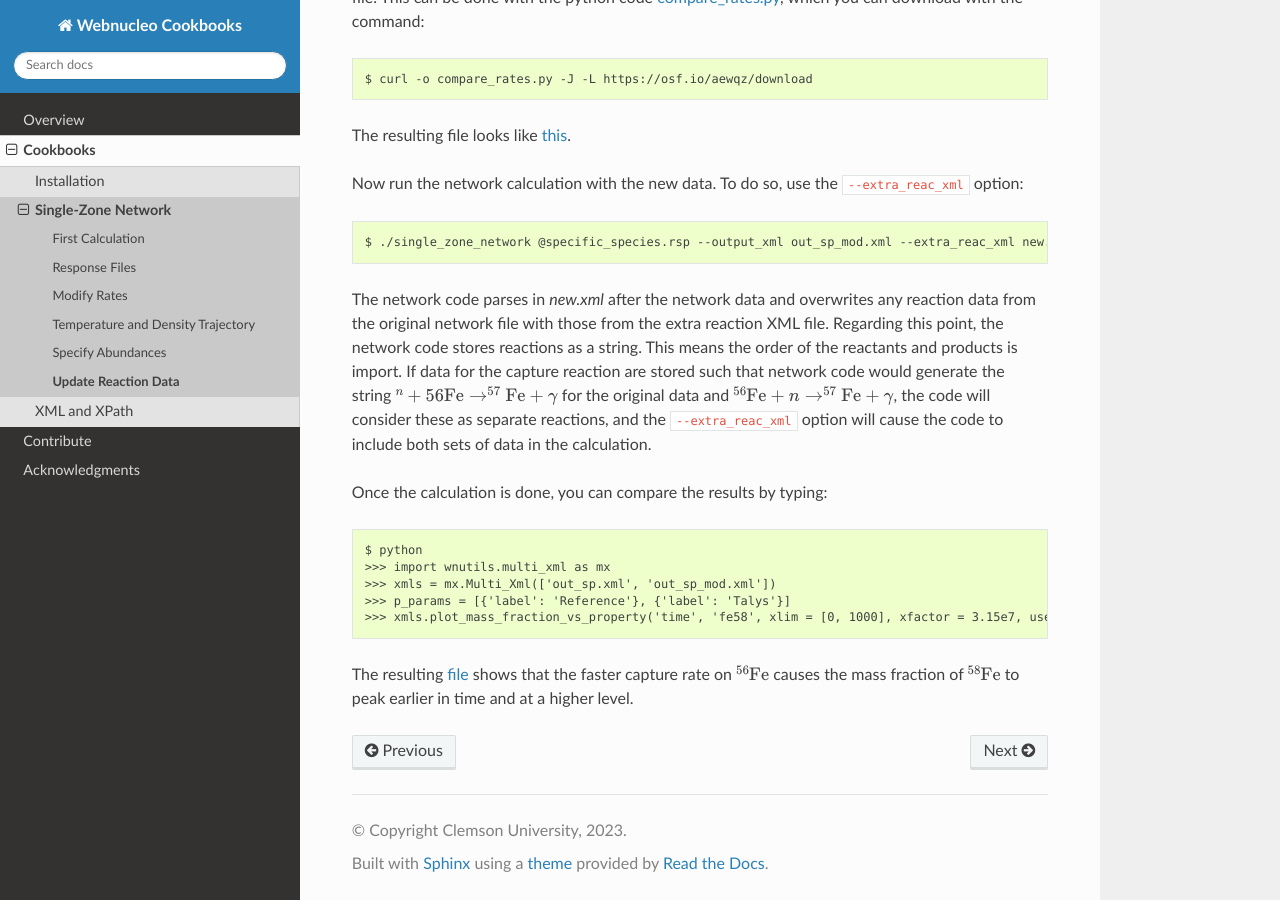
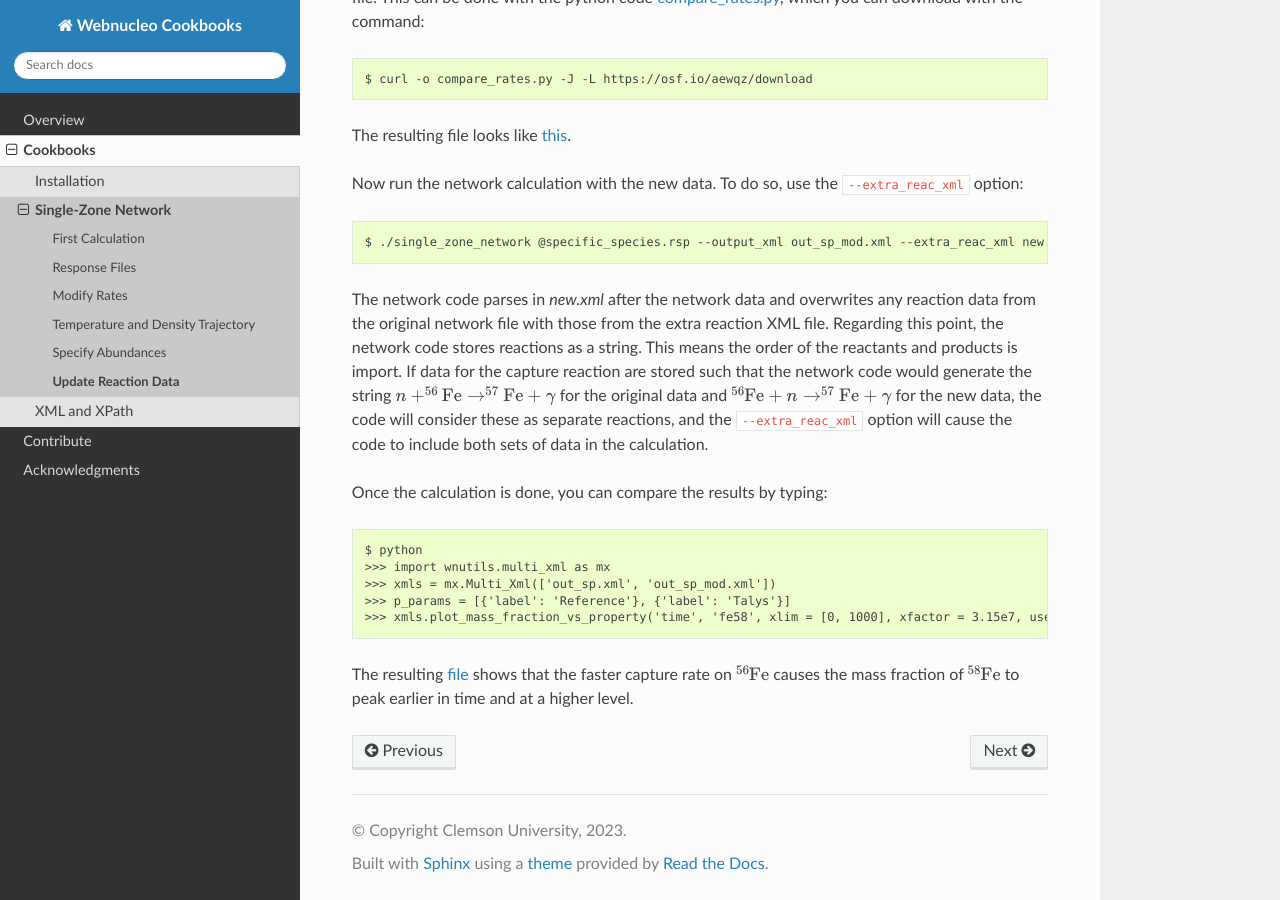
Before and after one commit to webnucleo-org/webnucleo-cookbook, a Sphinx documentation site: the page built from doc/source/cookbooks/single-zone/Update_Reaction_Data.rst, in a window 1280 px wide and 900 px high, scrolled down 505 px. Built offline with Sphinx 7.4.7 and the Read the Docs theme 2.0.0, drawn with Linux system fonts in a browser that asks for light colours.

Commit message:
Fix typo.

```diff
--- a/doc/source/cookbooks/single-zone/Update_Reaction_Data.rst
+++ b/doc/source/cookbooks/single-zone/Update_Reaction_Data.rst
@@ -39,9 +39,10 @@ any reaction data from the original network file with those from the
 extra reaction XML file.  Regarding this point, the network code
 stores reactions as a string.  This means the order of the reactants
 and products is import.  If data for the capture reaction are stored
-such that network code would generate the string
-:math:`^n + {56}{\rm Fe} \to ^{57}{\rm Fe} + \gamma` for the original
-data and :math:`^{56}{\rm Fe} + n \to ^{57}{\rm Fe} + \gamma`, the code
+such that the network code would generate the string
+:math:`n + ^{56}{\rm Fe} \to ^{57}{\rm Fe} + \gamma` for the original
+data and :math:`^{56}{\rm Fe} + n \to ^{57}{\rm Fe} + \gamma` for the
+new data, the code
 will consider these as separate reactions, and the ``--extra_reac_xml``
 option will cause the code to include both sets of data in the calculation.
 
```
